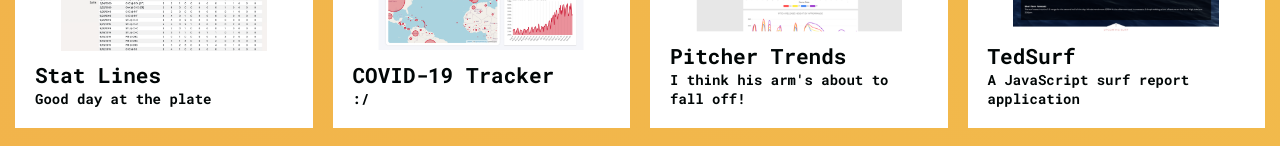
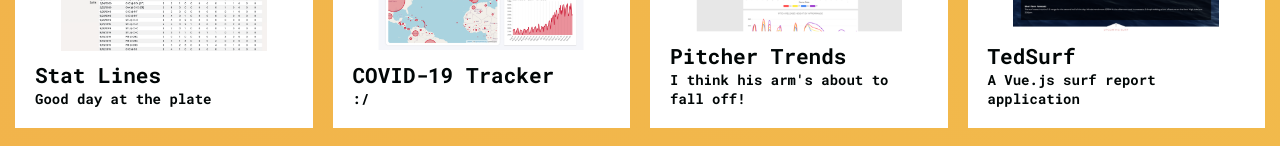
Before and after one commit to teddylopez/tedspace_v3, a React (Create React App) app: page /portfolio in a window 1280 px wide. Shown: the part 207-353 px from the top of the page. Built offline with nearby package versions, Linux system fonts and the light colour scheme.

Commit message:
Swap surf JS project for new Vue.js version

```diff
--- a/src/components/Portfolio/Data.js
+++ b/src/components/Portfolio/Data.js
@@ -30,14 +30,14 @@
   id: 3,
   name: "tedsurf",
   title: "TedSurf",
-  subtitle: "A JavaScript surf report application",
+  subtitle: "A Vue.js surf report application",
   image: require("../../images/portfolio/tedsurf.png").default,
   thumbnail: require("../../images/thumbnails/tedsurf-thumb.png").default,
   desc:
-    "It's firing! This simple desktop and mobile friendly JavaScript application gives you the surf forecast for three of my favorite surfing destinations. It retrieves data from a mainstream surf forecast provider's API that doesn't seem to be very secure.",
-  tech: ["JavaScript", "Responsive Design"],
-  url: "https://ted-surfs.herokuapp.com/",
-  git: "https://github.com/teddylopez/surf",
+    "It's firing! This simple desktop and mobile friendly Vue.js application gives you the surf forecast for three of my favorite surfing destinations. It retrieves data from a mainstream surf forecast provider's API that doesn't seem to be very secure.",
+  tech: ["Vue.js", "JavaScript", "Responsive Design"],
+  url: "https://surf-vue.herokuapp.com/",
+  git: "https://github.com/teddylopez/vue-surf",
 };
 
 export const monthlyVueObj = {
@@ -242,7 +242,8 @@
   subtitle: "Good day at the plate",
   image: require("../../images/portfolio/statlines.png").default,
   thumbnail: require("../../images/thumbnails/statlines-thumb.png").default,
-  desc: "Stat Lines is a basic JavaScript application that displays baseball player stats for a given game. Data is initially fetched from the backend on page-load, and uses 'infinite scrolling' that fetches more data when a user scrolls to the bottom of the table. The stat table itself is a reusable component that has the flexibilty to render different stat types depending on the player.",
+  desc:
+    "Stat Lines is a basic JavaScript application that displays baseball player stats for a given game. Data is initially fetched from the backend on page-load, and uses 'infinite scrolling' that fetches more data when a user scrolls to the bottom of the table. The stat table itself is a reusable component that has the flexibilty to render different stat types depending on the player.",
   tech: ["React", "Node.js", "Postgresql"],
   url: "https://stat-lines.herokuapp.com/",
   git: "https://github.com/teddylopez/stat-lines",
```
